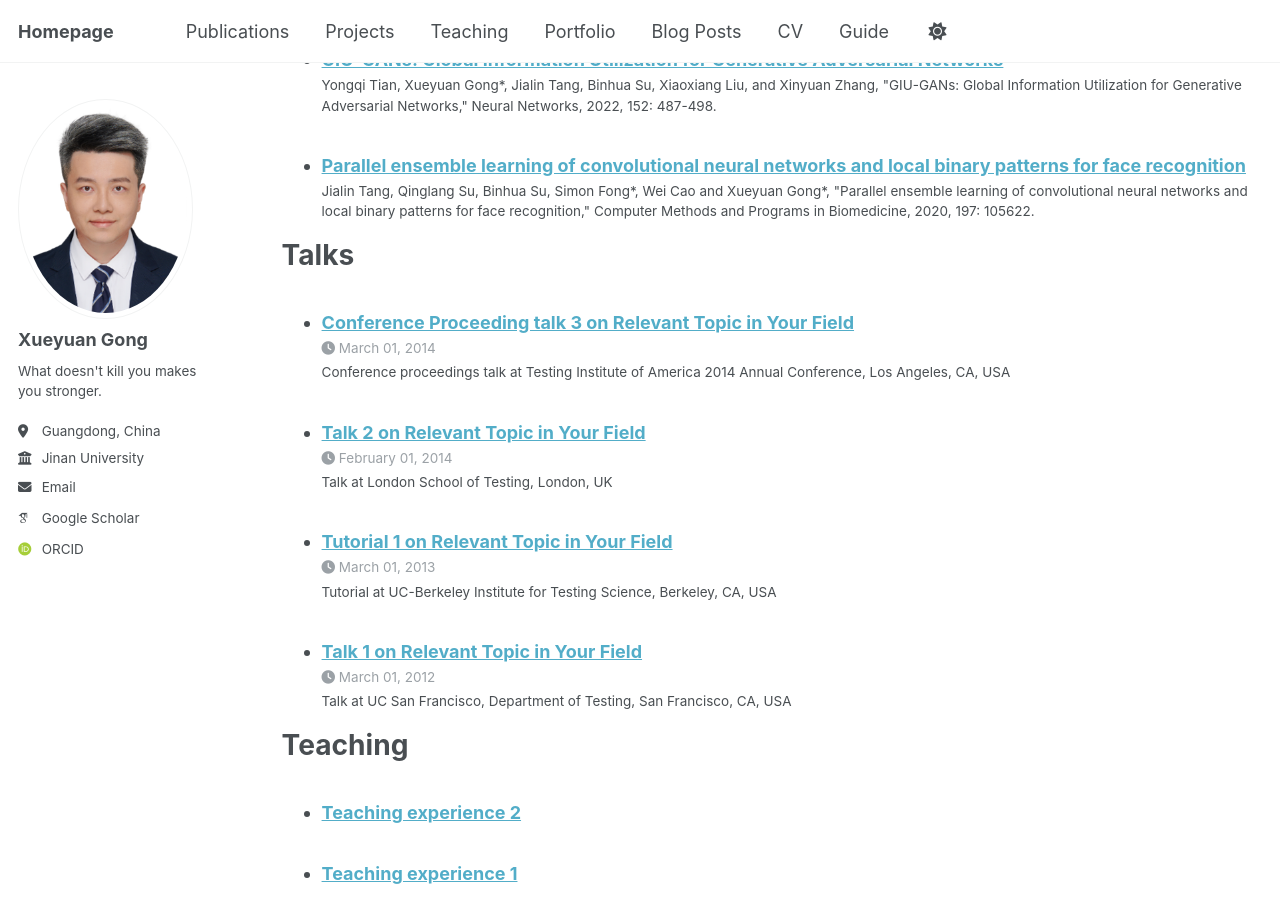
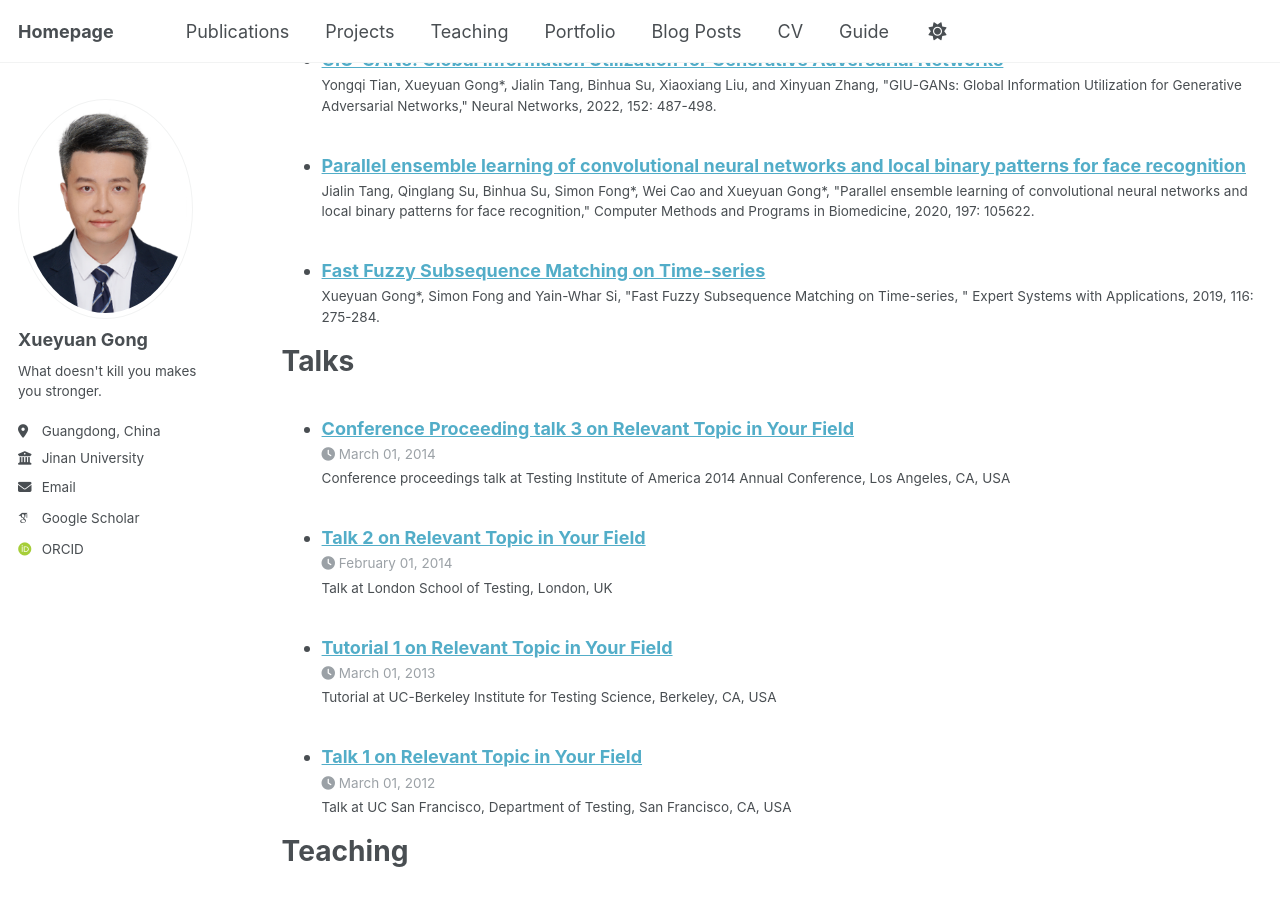
Before and after one commit to amoonfana/amoonfana.github.io, a Jekyll site: the page built from _pages/about.md, in a window 1280 px wide and 900 px high, scrolled down 1599 px. Built offline with Jekyll 4.4.1, drawn with Linux system fonts in a browser that asks for light colours; some web fonts are replaced.

Commit message:
finetune publication

```diff
--- /dev/null
+++ b/_publications/2019-01-01-fastfuzzy.md
@@ -0,0 +1,10 @@
+---
+title: "Fast Fuzzy Subsequence Matching on Time-series"
+collection: publications
+category: manuscript
+permalink: /publication/2019-01-01-fastfuzzy
+date: 2019-01-01
+venue: 'Expert Systems with Applications'
+paperurl: 'https://www.sciencedirect.com/science/article/abs/pii/S0957417418305827'
+citation: 'Xueyuan Gong*, Simon Fong and Yain-Whar Si, &quot;Fast Fuzzy Subsequence Matching on Time-series, &quot; Expert Systems with Applications, 2019, 116: 275-284.'
+---
--- a/markdown_generator/publications.tsv
+++ b/markdown_generator/publications.tsv
@@ -1,2 +1,3 @@
 pub_date	category	title	venue	excerpt	citation	url_slug	paper_url	slides_url
 2020-01-01	manuscript	Parallel ensemble learning of convolutional neural networks and local binary patterns for face recognition	Computer Methods and Programs in Biomedicine		Jialin Tang, Qinglang Su, Binhua Su, Simon Fong*, Wei Cao and Xueyuan Gong*, "Parallel ensemble learning of convolutional neural networks and local binary patterns for face recognition," Computer Methods and Programs in Biomedicine, 2020, 197: 105622.	parensem	https://www.sciencedirect.com/science/article/abs/pii/S0169260720314553
+2019-01-01	manuscript	Fast Fuzzy Subsequence Matching on Time-series	Expert Systems with Applications		Xueyuan Gong*, Simon Fong and Yain-Whar Si, "Fast Fuzzy Subsequence Matching on Time-series," Expert Systems with Applications, 2019, 116: 275-284.	fastfuzzy	https://www.sciencedirect.com/science/article/abs/pii/S0957417418305827
```
Also changed, not shown: _publications/2020-01-01-parensem.md (+1 -1 lines), markdown_generator/publications.py (+7 -5 lines).
